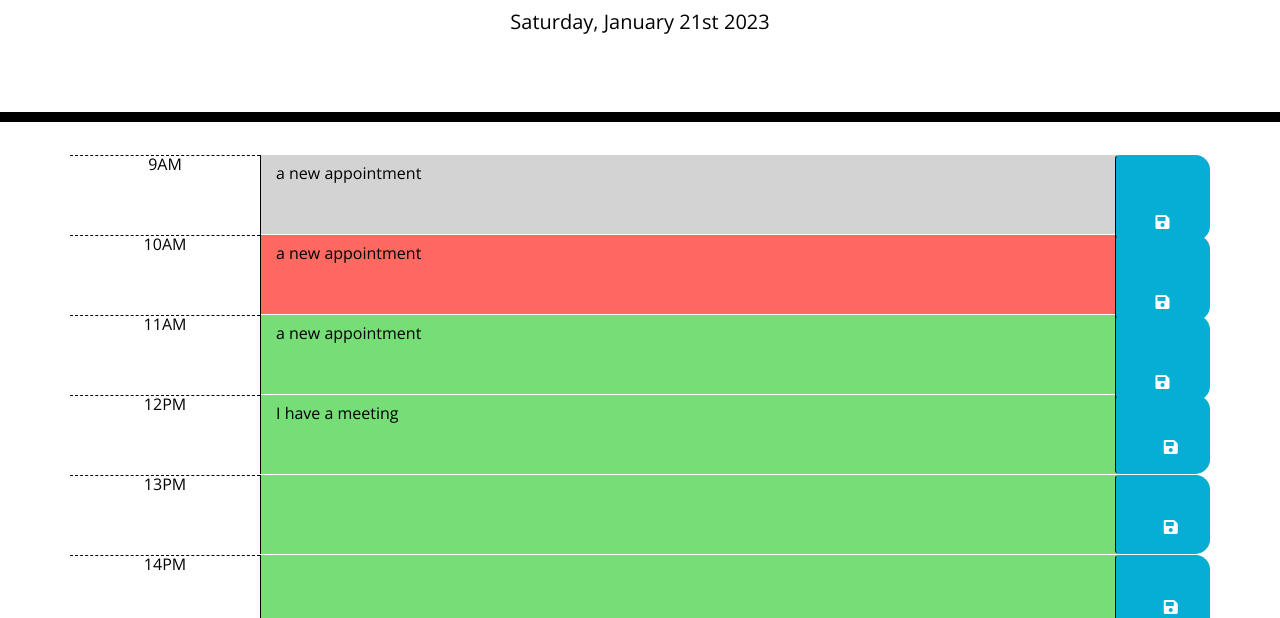
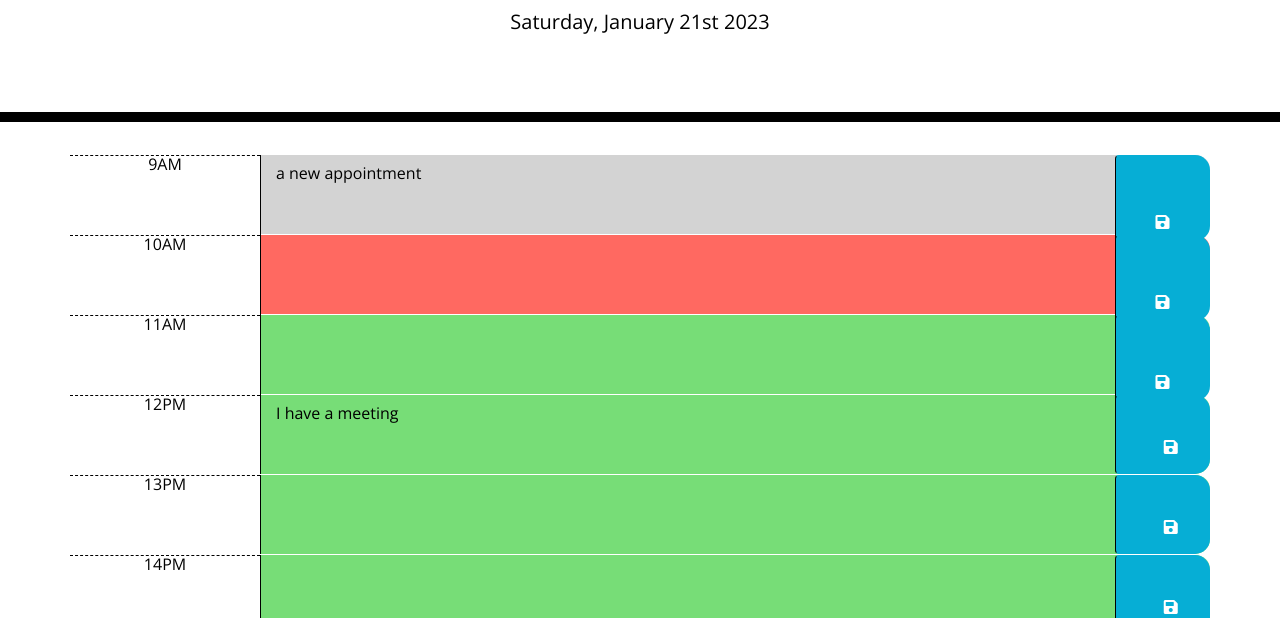
Before and after one commit to Vnsiah/Work-Day-Scheduler, a plain HTML site: page images/starter/index.html in a window 1280 px wide. Shown: the part 182-800 px from the top of the page. Drawn offline with nearby package versions, Linux system fonts and the light colour scheme.

```diff
--- a/images/starter/index.html
+++ b/images/starter/index.html
@@ -40,14 +40,14 @@
 
       <div class="row time-block present">
         <div class="hour col-xs-2 col-sm-2 col-md-2 col-lg-2">10AM</div>
-       <textarea class="col-xs-9 col-sm-9 col-md-9 col-lg-9 description" data-hour="10" id="dive9">a new appointment</textarea>
+       <textarea class="col-xs-9 col-sm-9 col-md-9 col-lg-9 description" data-hour="10" id="dive10"></textarea>
        <button class="btn saveBtn col-xs-1 col-sm-1 col-md-1 col-lg-1">
         <i class="fa fa-save btn-block" id="btn9"></i></button>
      </div>
 
      <div class="row time-block future">
       <div class="hour col-xs-2 col-sm-2 col-md-2 col-lg-2">11AM</div>
-     <textarea class="col-xs-9 col-sm-9 col-md-9 col-lg-9 description" data-hour="11" id="dive9">a new appointment</textarea>
+     <textarea class="col-xs-9 col-sm-9 col-md-9 col-lg-9 description" data-hour="11" id="dive11"></textarea>
      <button class="btn saveBtn col-xs-1 col-sm-1 col-md-1 col-lg-1">
       <i class="fa fa-save btn-block" id="btn9"></i></button>
    </div>
```
